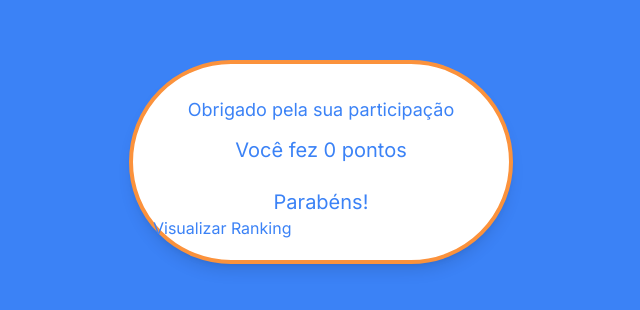
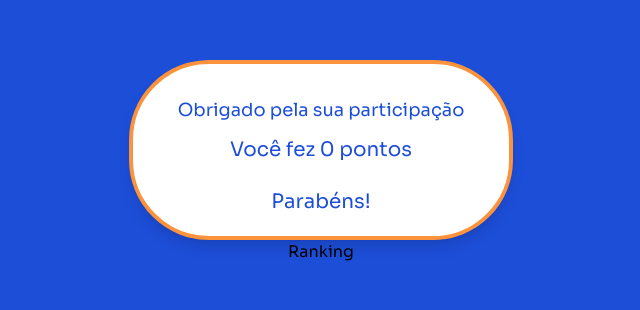
Before and after one commit to douglas-yokomizo/quiz-with-dashboard, a Next.js app: page /result in a window 1280 px wide. Shown: the part 238-548 px from the top of the page, without its empty margins (319-959 px from the left). Built offline with nearby package versions, Linux system fonts and the light colour scheme; no server answers.

Commit message:
feat: change app flow to require user registration before starting quiz

```diff
--- a/src/app/contexts/QuizContext.tsx
+++ b/src/app/contexts/QuizContext.tsx
@@ -21,6 +21,7 @@ type QuizContextType = {
   endTime: Date | null;
   answerDetails: AnswerDetail[];
   userName: string;
+  userEmail: string;
   addCorrectAnswer: () => void;
   addWrongAnswer: () => void;
   addTimeSpent: (time: number) => void;
@@ -28,6 +29,7 @@ type QuizContextType = {
   setEndTime: (time: Date) => void;
   addAnswerDetail: (detail: AnswerDetail) => void;
   setUserName: (name: string) => void;
+  setUserEmail: (email: string) => void;
 };
 
 const defaultState: QuizContextType = {
@@ -38,6 +40,7 @@ const defaultState: QuizContextType = {
   endTime: null,
   answerDetails: [],
   userName: "",
+  userEmail: "",
   addCorrectAnswer: () => {},
   addWrongAnswer: () => {},
   addTimeSpent: () => {},
@@ -45,18 +48,28 @@ const defaultState: QuizContextType = {
   setEndTime: () => {},
   addAnswerDetail: () => {},
   setUserName: () => {},
+  setUserEmail: () => {},
 };
 
 const QuizContext = createContext<QuizContextType>(defaultState);
 
 export const QuizProvider = ({ children }: { children: ReactNode }) => {
-  const [correctAnswers, setCorrectAnswers] = useState(0);
-  const [wrongAnswers, setWrongAnswers] = useState(0);
-  const [totalTimeSpent, setTotalTimeSpent] = useState(0);
-  const [startTime, setStartTime] = useState<Date | null>(null);
-  const [endTime, setEndTime] = useState<Date | null>(null);
-  const [answerDetails, setAnswerDetails] = useState<AnswerDetail[]>([]);
-  const [userName, setUserName] = useState("");
+  const [correctAnswers, setCorrectAnswers] = useState(
+    defaultState.correctAnswers
+  );
+  const [wrongAnswers, setWrongAnswers] = useState(defaultState.wrongAnswers);
+  const [totalTimeSpent, setTotalTimeSpent] = useState(
+    defaultState.totalTimeSpent
+  );
+  const [startTime, setStartTime] = useState<Date | null>(
+    defaultState.startTime
+  );
+  const [endTime, setEndTime] = useState<Date | null>(defaultState.endTime);
+  const [answerDetails, setAnswerDetails] = useState<AnswerDetail[]>(
+    defaultState.answerDetails
+  );
+  const [userName, setUserName] = useState(defaultState.userName);
+  const [userEmail, setUserEmail] = useState(defaultState.userEmail);
 
   const addCorrectAnswer = useCallback(() => {
     setCorrectAnswers((prev) => prev + 1);
@@ -84,6 +97,7 @@ export const QuizProvider = ({ children }: { children: ReactNode }) => {
         endTime,
         answerDetails,
         userName,
+        userEmail,
         addCorrectAnswer,
         addWrongAnswer,
         addTimeSpent,
@@ -91,6 +105,7 @@ export const QuizProvider = ({ children }: { children: ReactNode }) => {
         setEndTime,
         addAnswerDetail,
         setUserName,
+        setUserEmail,
       }}
     >
       {children}
--- a/src/app/hooks/useSignup.ts
+++ /dev/null
@@ -1,74 +0,0 @@
-"use client";
-import { useState } from "react";
-import { supabase } from "../lib/supabase";
-import { useQuiz } from "../contexts/QuizContext";
-import { useRouter } from "next/navigation";
-
-export const useSignup = () => {
-  const [name, setName] = useState("");
-  const [email, setEmail] = useState("");
-  const [loading, setLoading] = useState(false);
-  const [message, setMessage] = useState("");
-  const router = useRouter();
-
-  const {
-    correctAnswers,
-    totalTimeSpent,
-    startTime,
-    endTime,
-    answerDetails,
-    setUserName,
-  } = useQuiz();
-
-  const handleSignup = async (e: React.FormEvent) => {
-    e.preventDefault();
-    setLoading(true);
-    setMessage("");
-    router.push("/startQuiz");
-
-    const { data: userData, error } = await supabase
-      .from("users")
-      .insert([
-        { name, email, score: correctAnswers, played_time: totalTimeSpent },
-      ]);
-
-    if (error) {
-      setMessage(`Erro ao cadastrar: ${error.message}`);
-    } else {
-      const { data: quizData, error: quizError } = await supabase
-        .from("quiz_results")
-        .insert([
-          {
-            score: correctAnswers,
-            played_time: totalTimeSpent,
-            start_time: startTime,
-            end_time: endTime,
-            answers_details: answerDetails,
-          },
-        ]);
-
-      if (quizError) {
-        console.error("Erro ao salvar os resultados do quiz", quizError);
-      } else {
-        console.log("Resultados do quiz salvos com sucesso", quizData);
-      }
-
-      setMessage("Cadastro realizado com sucesso!");
-      setName("");
-      setEmail("");
-      setUserName(name);
-      setLoading(false);
-      router.push("/startQuiz");
-    }
-  };
-
-  return {
-    name,
-    setName,
-    email,
-    setEmail,
-    loading,
-    message,
-    handleSignup,
-  };
-};
--- a/src/app/layout.tsx
+++ b/src/app/layout.tsx
@@ -1,9 +1,9 @@
 import type { Metadata } from "next";
-import { Inter } from "next/font/google";
+import { Sora } from "next/font/google";
 import "./globals.css";
 import { QuizProvider } from "./contexts/QuizContext";
 
-const inter = Inter({ subsets: ["latin"] });
+const sora = Sora({ subsets: ["latin"] });
 
 export const metadata: Metadata = {
   title: "Create Next App",
@@ -18,7 +18,7 @@ export default function RootLayout({
   return (
     <html lang="pt-BR">
       <QuizProvider>
-        <body className={inter.className}>{children}</body>
+        <body className={sora.className}>{children}</body>
       </QuizProvider>
     </html>
   );
--- a/src/app/page.tsx
+++ b/src/app/page.tsx
@@ -2,9 +2,27 @@ import Link from "next/link";
 
 export default function Home() {
   return (
-    <>
-      <Link href={"/signup"}>Iniciar</Link>
-      <Link href={"/ranking"}>Visualizar Ranking</Link>
-    </>
+    <div className="flex h-screen">
+      {/* Imagem de fundo à esquerda */}
+      <div className="w-1/3 bg-cover"></div>
+
+      <div className="w-1/3 flex flex-col gap-10 items-center justify-center bg-black">
+        <Link
+          href={"/signup"}
+          className="bg-white py-2 px-4 mb-4 w-[90%] text-center text-5xl rounded-[80px] border-4 border-orange-400"
+        >
+          Iniciar
+        </Link>
+        <Link
+          href={"/ranking"}
+          className="bg-white py-2 px-4 mb-4 w-[90%] text-center text-5xl rounded-[80px] border-4 border-orange-400"
+        >
+          Ranking
+        </Link>
+      </div>
+
+      {/* Imagem de fundo à direita */}
+      <div className="w-1/3 bg-cover"></div>
+    </div>
   );
 }
--- a/src/app/quiz/page.tsx
+++ b/src/app/quiz/page.tsx
@@ -27,7 +27,6 @@ const QuizPage = () => {
     setEndTime,
     setStartTime,
     addAnswerDetail,
-    answerDetails,
   } = useQuiz();
 
   useEffect(() => {
@@ -99,8 +98,15 @@ const QuizPage = () => {
   };
 
   return (
-    <div>
-      <h1>Quiz</h1>
+    <div className="flex flex-col justify-center items-center h-screen">
+      {/* <img src="/path/to/logo.png" alt="Empresa Logo" className="mb-8" /> */}
+      <div className="w-full max-w-md">
+        <div className="bg-gray-200 h-2 w-full mb-6">
+          <div
+            className="bg-blue-600 h-2"
+            style={{ width: `${(remainingTime / 30) * 100}%` }}
+          ></div>
+        </div>
         <div>Tempo total: {totalTime} segundos </div>
         {randomQuestions.length > 0 && (
           <div>
@@ -128,6 +134,7 @@ const QuizPage = () => {
           </div>
         )}
       </div>
+    </div>
   );
 };
 
--- a/src/app/ranking/page.tsx
+++ b/src/app/ranking/page.tsx
@@ -1,4 +1,3 @@
-// src/app/ranking/page.tsx
 "use client";
 import React, { useEffect, useState } from "react";
 import { supabase } from "../lib/supabase";
--- a/src/app/result/page.tsx
+++ b/src/app/result/page.tsx
@@ -1,13 +1,75 @@
 "use client";
 import Link from "next/link";
 import { useQuiz } from "../contexts/QuizContext";
+import { useEffect } from "react";
+import { supabase } from "../lib/supabase";
 
 const ResultPage = () => {
-  const { correctAnswers, userName } = useQuiz();
+  const {
+    correctAnswers,
+    userName,
+    userEmail,
+    answerDetails,
+    totalTimeSpent,
+    startTime,
+    endTime,
+  } = useQuiz();
+
+  useEffect(() => {
+    async function fetchData() {
+      try {
+        const { data: userData, error: userError } = await supabase
+          .from("users")
+          .insert([
+            {
+              name: userName,
+              email: userEmail,
+              score: correctAnswers,
+              played_time: totalTimeSpent,
+            },
+          ])
+          .single();
+
+        if (userError) throw userError;
+
+        const answerDetailsPayload = answerDetails.map((detail) => ({
+          questionId: detail.questionId,
+          isCorrect: detail.isCorrect,
+          selectedOption: detail.selectedOption,
+        }));
+
+        const { error: answerDetailsError } = await supabase
+          .from("quiz_results")
+          .insert({
+            answers_details: answerDetailsPayload,
+            start_time: startTime,
+            end_time: endTime,
+            played_time: totalTimeSpent,
+            score: correctAnswers,
+          });
+
+        if (answerDetailsError) throw answerDetailsError;
+
+        console.log("Dados enviados com sucesso");
+      } catch (error) {
+        console.error("Erro ao enviar os dados", error);
+      }
+    }
+
+    fetchData();
+  }, [
+    correctAnswers,
+    userName,
+    userEmail,
+    answerDetails,
+    endTime,
+    startTime,
+    totalTimeSpent,
+  ]);
 
   return (
-    <div className="bg-blue-500 h-screen flex justify-center items-center">
-      <div className="bg-white text-blue-500 w-1/3 self-center max-w-sm mx-auto p-5 rounded-full shadow-lg border-4 border-orange-400 ">
+    <div className="bg-blue-700 h-screen flex flex-col justify-center items-center">
+      <div className="bg-white text-blue-700 w-1/3 self-center max-w-sm mx-auto p-5 rounded-[80px] shadow-lg border-4 border-orange-400 ">
         <h3 className="text-center text-lg mt-3">
           Obrigado pela sua participação
         </h3>
@@ -16,8 +78,10 @@ const ResultPage = () => {
           Você fez {correctAnswers} pontos
         </p>
         <h4 className="text-center mt-6 text-xl">Parabéns!</h4>
+      </div>
+      <div className="flex">
         <Link href={"/ranking"} className="">
-          <p>Visualizar Ranking</p>
+          <p>Ranking</p>
         </Link>
       </div>
     </div>
--- a/src/app/signup/page.tsx
+++ b/src/app/signup/page.tsx
@@ -1,9 +1,26 @@
 "use client";
-import { useSignup } from "../hooks/useSignup";
+import { useRouter } from "next/navigation";
+import { useQuiz } from "../contexts/QuizContext";
+import { useState } from "react";
 
 const SignupPage = () => {
-  const { name, setName, email, setEmail, loading, message, handleSignup } =
-    useSignup();
+  const { setUserName, setUserEmail } = useQuiz();
+  const [name, setName] = useState("");
+  const [email, setEmail] = useState("");
+  const [loading, setLoading] = useState(false);
+  const [message, setMessage] = useState("");
+  const route = useRouter();
+
+  const handleSignup = async (e: React.FormEvent<HTMLFormElement>) => {
+    e.preventDefault();
+    setLoading(true);
+
+    setUserName(name);
+    setUserEmail(email);
+    setMessage("Cadastro realizado com sucesso!");
+    setLoading(false);
+    route.push("/startQuiz");
+  };
 
   return (
     <div>
```
Lines whose indentation alone changed are shown as unchanged.
